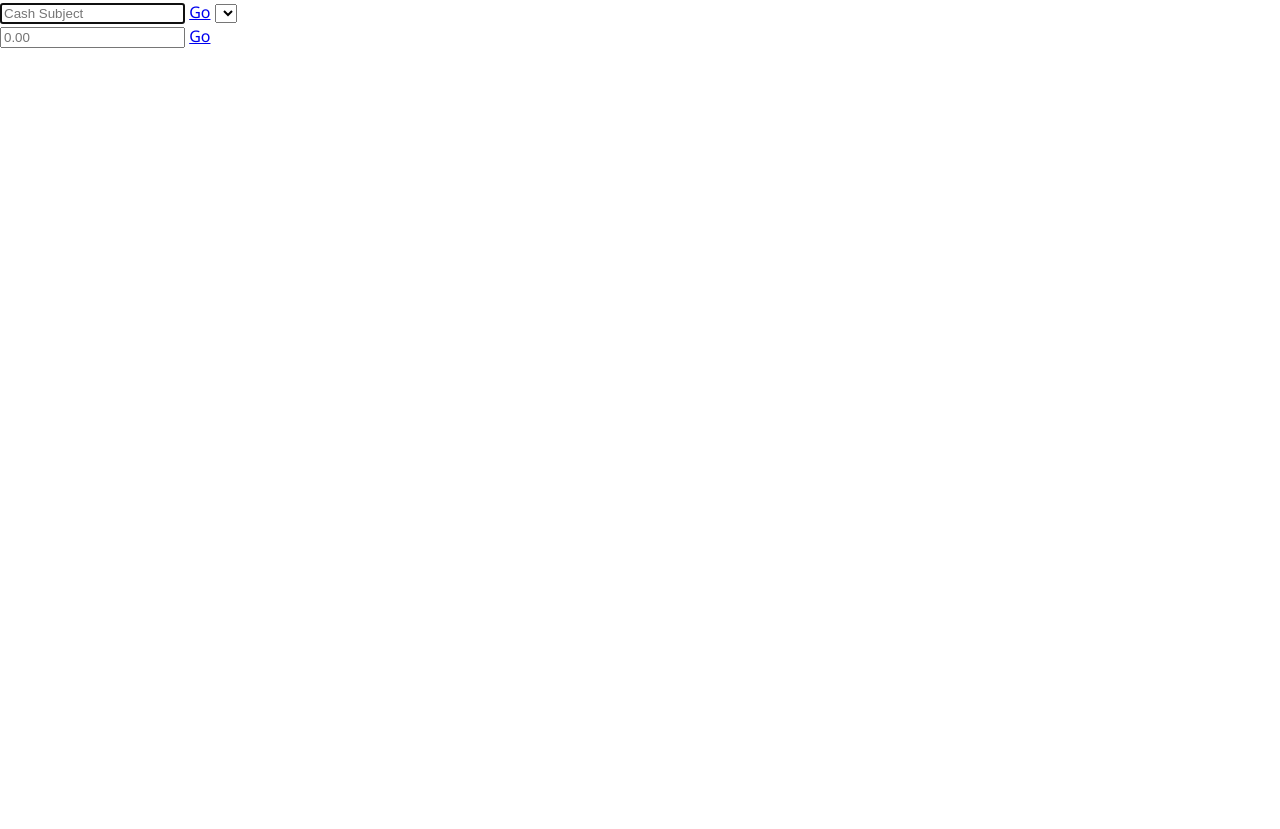
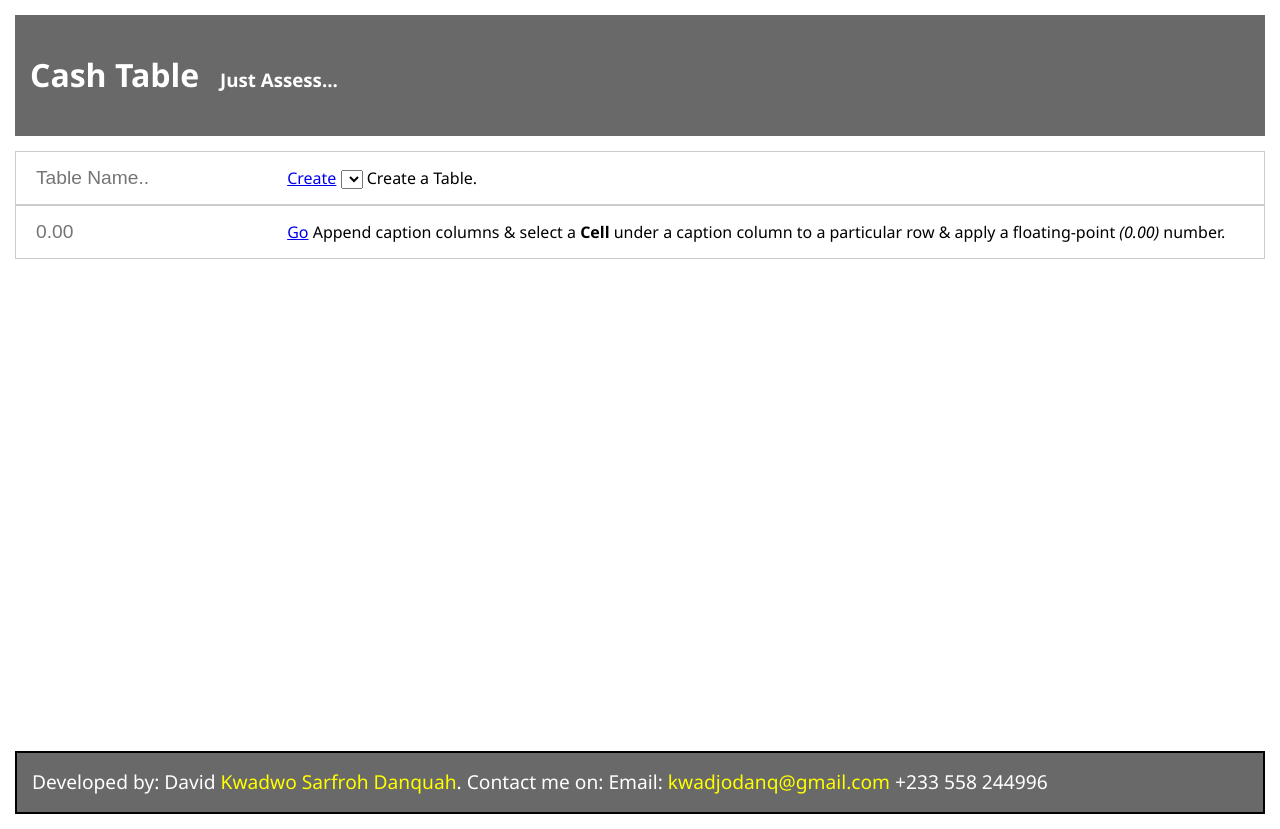
Before and after one commit to Danald-C/Cash_Table, a plain HTML site: page index.html in a window 1280 px wide. Before the commit the page ends 800 px from the top, so only its background shows below. Drawn offline with Linux system fonts and the light colour scheme.

Commit message:
Inital restructuring of work begins

```diff
--- a/ct_smart.css
+++ b/ct_smart.css
@@ -8,9 +8,35 @@
 body {
 	height: 100%;
 	margin: 0;
+	padding: 15px;
 	font-family: "segoe UI", Tahoma, Geneva, Verdana, Sans-serif;
 	line-height: 1.5;
 }
+
+header{
+	margin: 0 0 15px 0;
+}
+
+header *{
+	display: inline-block;
+}
+header, footer{
+	background-color: dimgray;
+	color: #fff;
+	padding: 15px;
+}
+footer{
+	font-size: 1.2em;
+	border: 2px solid #000;
+}
+footer span{
+	color: yellow;
+}
+
+main{
+	height: 75vh;
+}
+
 ul#set-1{
 	list-style: none;
 	padding: 5px;
@@ -55,3 +81,16 @@ ul#set-1 li div.grps-data span{
 ul#set-1 li div.grps-data{
 	cursor: pointer;
 }
+
+.controllers{
+	padding: 10px;
+	border: 1px solid #ccc;
+}
+
+.txt-inputs{
+	font-size: 1.2em;;
+	/* height: 10px; */
+	padding: 5px 0 5px 10px;
+	border: none;
+	outline: none;
+}
--- a/ct_smart.js
+++ b/ct_smart.js
@@ -2,11 +2,11 @@ $(function(){
 	let all_data = [];
 	let sel_state = [-1, [3, [0, 0]]];
 	$("div#set-2, div#set-3").css("display", "none");
-	$("div#set-1 input#cash-subj").val("").focus();
+	$("div#set-1 input#cash-table-name").val("").focus();
 
 
 	$("div#set-1 a").click(function(){
-		let get_c_subj = $("div#set-1 input#cash-subj"), sel_c_subj = $("div#set-1 select");
+		let get_c_subj = $("div#set-1 input#cash-table-name"), sel_c_subj = $("div#set-1 select");
 		if(get_c_subj.val() != ""){
 			all_data[all_data.length] = [get_c_subj.val(), []];
 		}
@@ -30,7 +30,7 @@ $(function(){
 
 		return false;
 	});
-	$("div#set-1 input#cash-subj").keyup(function(e){
+	$("div#set-1 input#cash-table-name").keyup(function(e){
 		if(e.key == "Enter"){
 			let sel_c_subj = $("div#set-1 select");
 			if($(this).val() != ""){
@@ -64,7 +64,7 @@ $(function(){
 	});
 
 	$("div#set-2 a").click(function(){
-		let get_c_name = $("div#set-2 input#cash-subj-name");
+		let get_c_name = $("div#set-2 input#cash-row-name");
 		if(all_data[sel_state[0]][1].length > 0){
 			$("div#set-3").css("display", "block");
 		}
@@ -76,7 +76,7 @@ $(function(){
 		get_c_name.val("").focus();
 		sel_state = process_table(all_data[sel_state[0]], sel_state);
 	});
-	$("div#set-2 input#cash-subj-name").keyup(function(e){
+	$("div#set-2 input#cash-row-name").keyup(function(e){
 		if(e.key == "Enter"){
 			if($(this).val() != ""){
 				all_data[sel_state[0]][1][all_data[sel_state[0]][1].length] = [0, 0, $(this).val(), 0];
@@ -94,9 +94,23 @@ $(function(){
 		sel_state[1][0] += 1;
 		sel_state[1][1] = [0, 0];
 		$("div#set-4 input#cell-data").val("");
+		all_data[sel_state[0]] = column_processor(all_data[sel_state[0]], sel_state[1][0]);
+		console.log(all_data[sel_state[0]]);
 
-		all_data[sel_state[0]] = column_processor(all_data[sel_state[0]], sel_state[1][0]);
 		sel_state = process_table(all_data[sel_state[0]], sel_state);
+	});
+	$("div#set-3 input#cash-column-name").keyup(function(e){
+		if(e.key == "Enter"){
+			sel_state[1][0] += 1;
+			sel_state[1][1] = [0, 0];
+			$("div#set-4 input#cell-data").val("");
+			// let getInput = $(this).closest('div').find('input');
+			all_data[sel_state[0]] = column_processor(all_data[sel_state[0]], sel_state[1][0]);
+			console.log(all_data[sel_state[0]]);
+
+			// getInput.val("").focus();
+			sel_state = process_table(all_data[sel_state[0]], sel_state);
+		}
 	});
 
 	$("div#set-4 a").click(function(){
@@ -243,7 +257,14 @@ function process_table(all_data, sel_state){
 					stat_struct += "<strong>Total</strong>";
 				}
 			}else{ // Subsequent columns
-				stat_struct += "<strong>Cap. "+(i-2)+"</strong>";
+				// stat_struct += "<strong>Cap. ";
+				stat_struct += "<strong>";
+				if((i-2) == 1){
+					stat_struct += "Total";
+				}else{
+					stat_struct += "Cap. "+(i-3);
+				}
+				stat_struct += "</strong>";
 			}
 			stat_struct += "</div>";
 		}
--- a/index.html
+++ b/index.html
@@ -5,24 +5,32 @@
         <link rel="stylesheet" type="text/css" href="ct_smart.css" />
 	</head>
 	<body>
-		<div id="set-1">
-			<input type="text" id="cash-subj" placeholder="Cash Subject" />
-			<a href="#">Go</a>
-			<select></select>
-		</div>
-		<div id="set-2">
-			<input type="text" id="cash-subj-name" placeholder="Cash Subject Name" />
-			<a href="#">Go</a>
-		</div>
-		<div id="set-3">
-			Append a column.
-			<a href="#">Go</a>
-		</div>
-		<div id="set-4">
-			<input type="text" id="cell-data" placeholder="0.00" />
-			<a href="#">Go</a>
-		</div>
-		<ul id="set-1"></ul>
+		<header><h1>Cash Table</h1>&nbsp;&nbsp;&nbsp;&nbsp;&nbsp;<h3>Just Assess...</h3></header>
+		<main>
+			<div class="controllers" id="set-1">
+				<input type="text" class="txt-inputs" id="cash-table-name" placeholder="Table Name.." />
+				<a href="#">Create</a>
+				<select></select>
+				<span>Create a Table.</span>
+			</div>
+			<div class="controllers" id="set-2">
+				<input type="text" class="txt-inputs" id="cash-row-name" placeholder="Row Name" />
+				<a href="#">Create</a>
+				<span>Create Row.</span>
+			</div>
+			<div class="controllers" id="set-3">
+				<input type="text" class="txt-inputs" id="cash-column-name" placeholder="Column Name" />
+				<a href="#">Go</a>
+				<span>Append a column.</span>
+			</div>
+			<div class="controllers" id="set-4">
+				<input type="text" class="txt-inputs" id="cell-data" placeholder="0.00" />
+				<a href="#">Go</a>
+				<span>Append caption columns & select a <strong>Cell</strong> under a caption column to a particular row & apply a floating-point <em>(0.00)</em> number.</span>
+			</div>
+			<ul id="set-1"></ul>
+		</main>
+		<footer>Developed by: David <span>Kwadwo Sarfroh Danquah</span>. Contact me on: Email: <span>kwadjodanq@gmail.com</span> +233 558 244996</footer>
 
 	<script type="text/javascript" src="jquery-1.9.1.min.js"></script>
 	<script type="text/javascript" src="ct_smart.js"></script>
```
